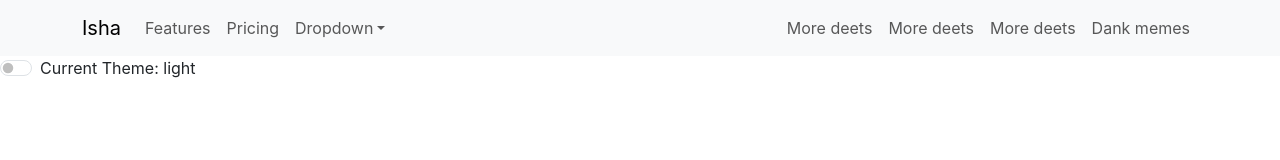
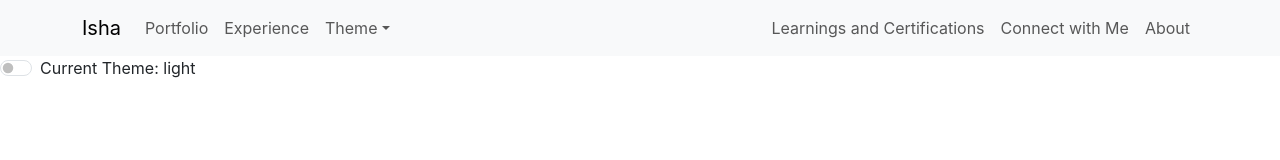
Before and after one commit to isha2610/Portfolio-Website, a React (Create React App) app: page /login in a window 1280 px wide. Shown: the top 160 px of the page. Built offline with nearby package versions, Linux system fonts and the light colour scheme.

Commit message:
Navbar Updated

```diff
--- a/src/App.js
+++ b/src/App.js
@@ -10,13 +10,15 @@ import ContactMe from './components/ContactMe';
 import Experience from './components/Experience';
 import Skill from './components/skills';
 import CollapsibleExample from './components/ResponsiveNavbarReact';
+import Learn from './components/learnCWH';
 
 function App() {
   return(
     <Router>
       {/* <Navbar /> */}
+      {/* <Learn title="Hey, I am Isha" searchBar={true}/> */}
       <CollapsibleExample/>
-      <PageThemeChange/>
+       <PageThemeChange/>
       <About/>
       <Skill/>
       <Projects/>
--- a/src/components/Footer.js
+++ b/src/components/Footer.js
@@ -1,6 +1,13 @@
 import React from "react";
 
 function Footer() {
+
+  let footerStyle = {
+    position: "relative",
+    top: "10vh",
+    width: "100%"
+  }
+
   const ButtonMailto = ({ mailto }) => {
     return (
         <a
@@ -14,7 +21,7 @@ function Footer() {
       );
     };
   return (
-    <div class="pt-4">
+    <div class="pt-4" style={footerStyle}>
         <footer class="text-center bg-body-tertiary pt-4">
   {/* <!-- Grid container --> */}
   <div class="container pt-4">
--- a/src/components/ResponsiveNavbarReact.js
+++ b/src/components/ResponsiveNavbarReact.js
@@ -11,28 +11,19 @@ function CollapsibleExample() {
         <Navbar.Toggle aria-controls="responsive-navbar-nav" />
         <Navbar.Collapse id="responsive-navbar-nav">
           <Nav className="me-auto">
-            <Nav.Link href="#features">Features</Nav.Link>
-            <Nav.Link href="#pricing">Pricing</Nav.Link>
-            <NavDropdown title="Dropdown" id="collapsible-nav-dropdown">
-              <NavDropdown.Item href="#action/3.1">Action</NavDropdown.Item>
-              <NavDropdown.Item href="#action/3.2">
-                Another action
-              </NavDropdown.Item>
-              <NavDropdown.Item href="#action/3.3">Something</NavDropdown.Item>
-              <NavDropdown.Divider />
-              <NavDropdown.Item href="#action/3.4">
-                Separated link
-              </NavDropdown.Item>
+            <Nav.Link href="#features">Portfolio</Nav.Link>
+            <Nav.Link href="#pricing">Experience</Nav.Link>
+            <NavDropdown title="Theme" id="collapsible-nav-dropdown">
+              <NavDropdown.Item href="#action/3.1" className="text-align-center"><i class="fa solid fa-sun"></i></NavDropdown.Item>
+              <NavDropdown.Item href="#action/3.2"><i class="fa solid fa-moon"></i></NavDropdown.Item>
+              <NavDropdown.Item href="#action/3.3"><i icon="fa-solid fa-circle-half-stroke" /></NavDropdown.Item>
             </NavDropdown>
           </Nav>
           <Nav>
-            <Nav.Link href="#deets">More deets</Nav.Link>
-            <Nav.Link href="#deets">More deets</Nav.Link>
-            <Nav.Link href="#deets">More deets</Nav.Link>
+            <Nav.Link href="#deets">Learnings and Certifications</Nav.Link>
+            <Nav.Link href="#deets">Connect with Me</Nav.Link>
 
-            <Nav.Link eventKey={2} href="#memes">
-              Dank memes
-            </Nav.Link>
+            <Nav.Link eventKey={2} href="#memes">About</Nav.Link>
           </Nav>
         </Navbar.Collapse>
       </Container>
--- a/src/components/learnCWH.js
+++ b/src/components/learnCWH.js
@@ -1,9 +1,24 @@
-function learn(){
+
+function learn(props){
     return(
         <>
             {/* The language written here is JSX and not HTML :) */}
+            IT WORKS!!! {props.title}
+
+            {props.searchBar ? "Ummm... This pops up, ok!" : "Hehe!, u wont know about it lol."}
 
 
         </>
     );
 };
+export default learn;
+
+// learn.defaultProps = {
+//     title: "Enter title here",
+//     searchBar: true
+// }
+
+// learn.propTypes = {
+//     title: propTypes.string,
+//     searchBar: propTypes.bool.isRequired
+// }
--- a/src/components/navbar.js
+++ b/src/components/navbar.js
@@ -3,7 +3,7 @@ import { Link } from "react-router-dom";
 // import { useState } from "react";
 
 // const theme = useState(PageThemeChange.detectSystemTheme());
-
+import Page from "./PageThemeChange";
 
 function Navbar() {
   return (
```
Also changed, not shown: src/components/PageThemeChange.js (line endings or trailing spaces).
